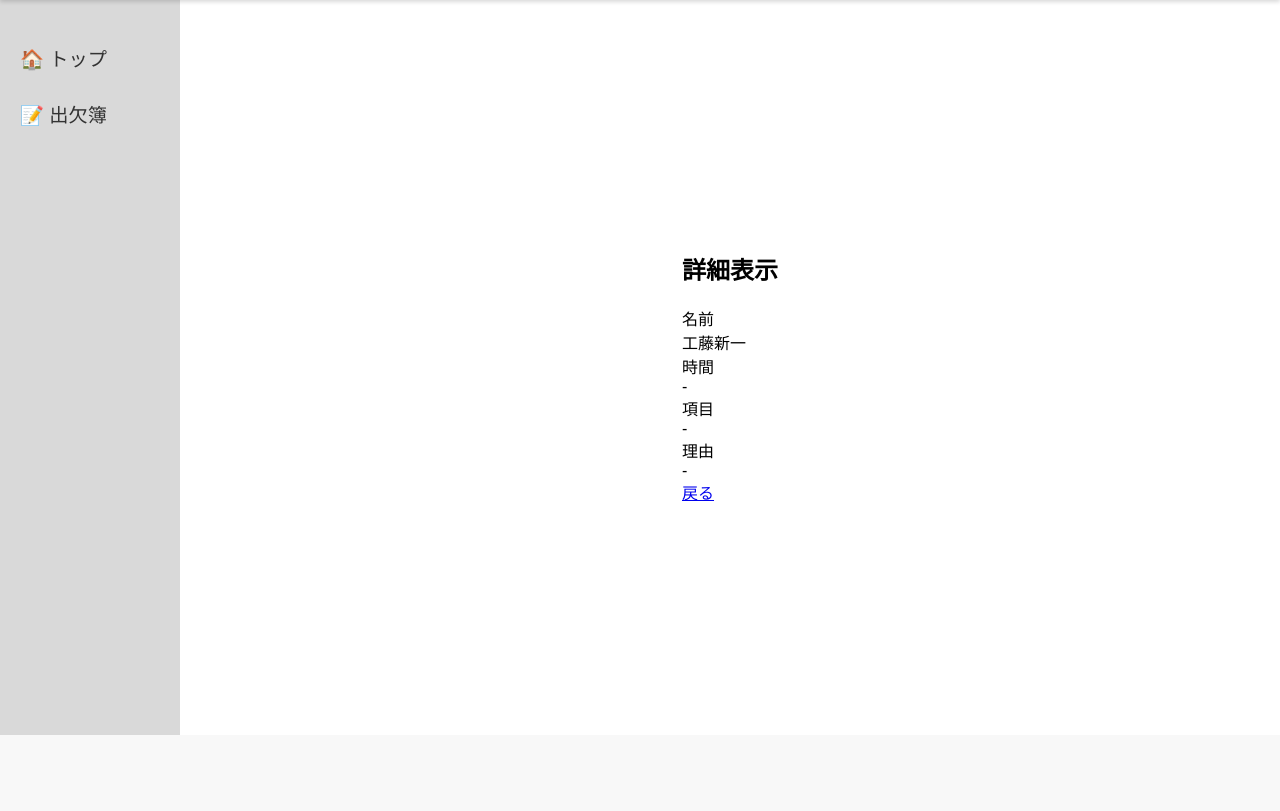
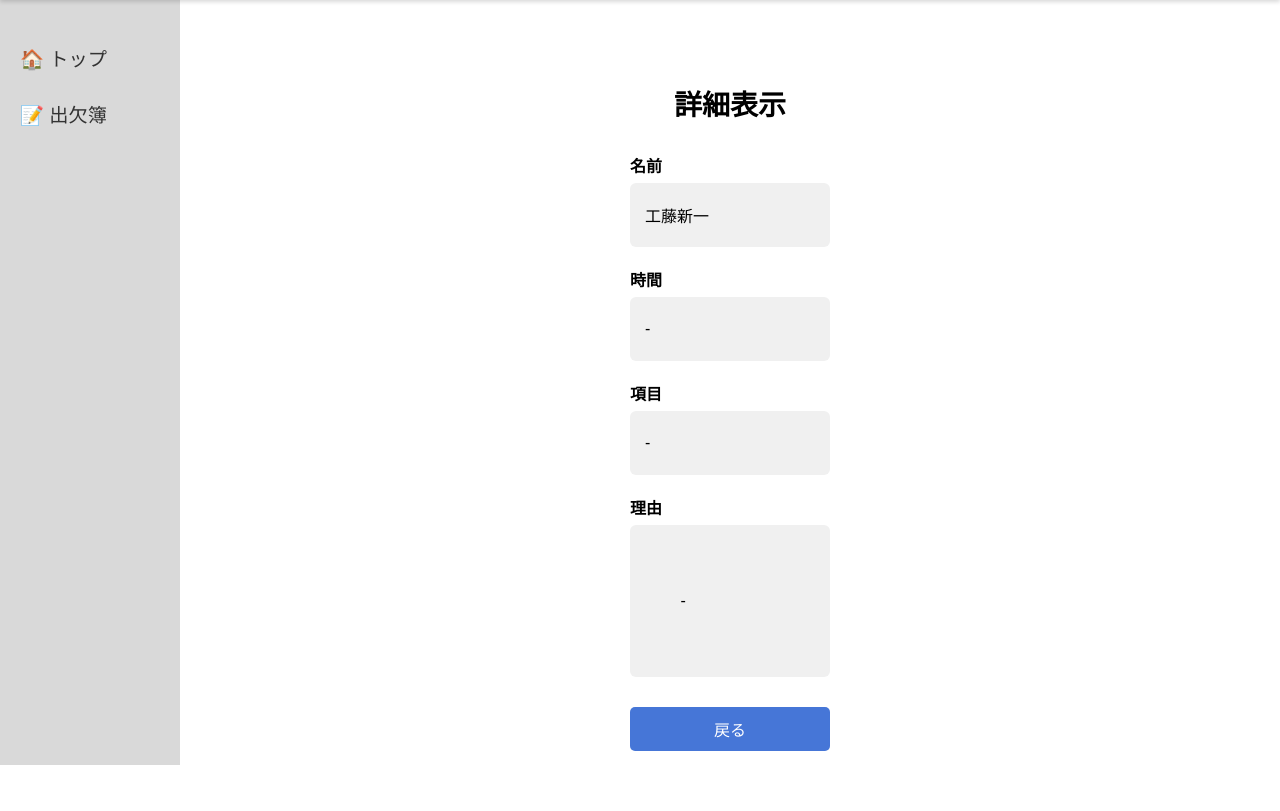
Before and after one commit to 2025-ohara-oita-it-GraduationProject/2025.3C.ohara.oita.it, a Django app: page /detail/2/2025-11-18/ in a window 1280 px wide. Shown: the part 65-876 px from the top of the page. Before the commit the page ends 800 px from the top, so only its background shows below. Run offline with Django 4.2, Linux system fonts and the light colour scheme; data comes from the database, SQL or seed files in the repository; both versions use the stored data as it was after the commit.

Commit message:
11/20
!!

```diff
--- a/telles/models.py
+++ b/telles/models.py
@@ -1,6 +1,6 @@
 from django.db import models
 from django.contrib.auth.models import AbstractUser
-
+from django.utils import timezone
 # ===============================
 # カスタムユーザーモデル
 # ===============================
@@ -71,6 +71,8 @@ class Attendance(models.Model):
 
     student = models.ForeignKey(StudentProfile, on_delete=models.CASCADE)
     date = models.DateField()
+    time = models.TimeField(default=timezone.now)  # 作成時に自動で現在時刻
+
     status = models.CharField(max_length=20, choices=STATUS_CHOICES)
     reason = models.TextField(blank=True)
     checked = models.BooleanField(default=False)
--- a/telles/static/css/styles.css
+++ b/telles/static/css/styles.css
@@ -906,3 +906,143 @@ td:hover {
   transform: translateY(-2px);
   box-shadow: 0 4px 8px rgba(0,0,0,0.1);
 }
+
+
+
+
+/* ================================
+   クラス一覧テーブル（class-table）
+================================ */
+/* ============================
+   トップページ用：クラス一覧表
+   class-table-top
+============================ */
+.class-table-top {
+  width: 100%;
+  border-collapse: collapse;
+  border: 2px solid #000;
+  background: #fff;
+  border-radius: 6px;
+  overflow: hidden;
+  text-align: center;
+}
+
+.class-table-top thead {
+  background-color: #f0f0f0;
+}
+
+.class-table-top th,
+.class-table-top td {
+  padding: 12px 10px;
+  border-bottom: 1px solid #ccc;
+}
+
+.class-table-top tr:last-child td {
+  border-bottom: none;
+}
+
+.class-table-top .empty {
+  text-align: center;
+  padding: 15px;
+  color: #555;
+}
+
+/* ============================
+   クラス一覧ページ用：詳細表
+   class-table-detail
+============================ */
+.class-table-detail {
+  width: 160%;
+  max-width: 900px;
+  margin: 0 auto;
+  border-collapse: collapse;
+  border: 2px solid #000;
+  background: #fff;
+  border-radius: 8px;
+  overflow: hidden;
+}
+
+.class-table-detail thead {
+  background: #e6e6e6;
+}
+
+.class-table-detail th,
+.class-table-detail td {
+  padding: 14px 12px;
+  border-bottom: 1px solid #ccc;
+  text-align: center;
+  font-size: 1.1rem;
+}
+
+.class-table-detail tr:last-child td {
+  border-bottom: none;
+}
+
+.class-table-detail a {
+  text-decoration: none;
+  font-size: 1.2rem;
+}
+
+.class-table-detail .empty {
+  padding: 18px;
+  text-align: center;
+  color: #777;
+}
+
+/* 詳細ページ全体のコンテナ */
+.detail-container {
+  max-width: 600px;
+  margin: 40px auto;
+  padding: 20px;
+}
+
+/* タイトル */
+.detail-title {
+  font-size: 28px;
+  text-align: center;
+  margin-bottom: 30px;
+}
+
+/* 各項目 */
+.detail-item {
+  margin-bottom: 20px;
+}
+
+/* 見出しのラベル（名前・時間など） */
+.detail-item label {
+  font-weight: bold;
+  font-size: 16px;
+  margin-bottom: 6px;
+  display: block;
+}
+
+/* 灰色のボックス */
+.detail-box {
+  background: #f0f0f0;      /* 明るい灰色 */
+  padding: 12px 15px;
+  border-radius: 6px;
+  min-height: 40px;
+  display: flex;
+  align-items: center;       /* 縦方向中央揃え */
+  font-size: 16px;
+}
+
+/* 理由欄だけ高さを増やす */
+.reason-box {
+  min-height: 80px;
+  line-height: 1.6;
+  white-space: pre-wrap;
+}
+
+/* 戻るボタン */
+.back-btn {
+  display: block;
+  margin: 30px auto 0;
+  width: 200px;
+  text-align: center;
+  padding: 10px 0;
+  background: #4676D7;
+  color: white;
+  border-radius: 5px;
+  text-decoration: none;
+}
--- a/telles/templates/attendance_done.html
+++ b/telles/templates/attendance_done.html
@@ -12,6 +12,7 @@
   <p>以下の内容で送信されました：</p>
   <p><strong>対象日：</strong> {{ date }}</p>
   <p><strong>区分：</strong> {{ status }}</p>
+  <p><strong>送信時刻：</strong> {{ time }}</p>  <!-- ここを追加 -->
   <p><strong>理由：</strong></p>
   <p style="white-space: pre-wrap; border: 1px solid #ccc; padding: 10px; border-radius: 6px;">{{ reason }}</p>
 
--- a/telles/templates/class_list.html
+++ b/telles/templates/class_list.html
@@ -9,12 +9,13 @@
 
   <span id="today"></span>
 
-  <table class="class-table">
+  <table class="class-table-detail">
     <thead>
       <tr>
         <th>番号</th>
         <th>名前</th>
         <th>詳細</th>
+        <th>通知</th>
       </tr>
     </thead>
 
--- a/telles/templates/detail.html
+++ b/telles/templates/detail.html
@@ -14,16 +14,19 @@
     </div>
   </div>
 
+
+
   <div class="detail-item">
     <label>時間</label>
     <div class="detail-box">
       {% if attendance %}
-        {{ attendance.date }}
+        {{ attendance.time|time:"H:i" }}
       {% else %}
         -
       {% endif %}
     </div>
   </div>
+
 
   <div class="detail-item">
     <label>項目</label>
--- a/telles/templates/index.html
+++ b/telles/templates/index.html
@@ -28,7 +28,7 @@
 
       <span id="today"></span>
 
-      <table class="class-table">
+      <table class="class-table-top">
         <thead>
           <tr>
             <th>クラス</th>
--- a/telles/views.py
+++ b/telles/views.py
@@ -257,21 +257,23 @@ def attendance_form(request):
         # 送信 → DB 保存
         elif action == "send":
             student = request.user.student_profile
-
-            Attendance.objects.update_or_create(
+            local_time = timezone.localtime(timezone.now()).time()  # 日本時間に変換
+            attendance_obj, created = Attendance.objects.update_or_create(
                 student=student,
                 date=date,  # ここに変換済み日付を渡す
                 defaults={
                     "status": status,
                     "reason": reason,
-                    "checked": False
+                    "checked": False,
+                    "time":local_time
                 }
             )
 
             return render(request, "attendance_done.html", {
                 "date": date,
                 "status": STATUS_JP.get(status, status),
-                "reason": reason
+                "reason": reason,
+                "time": attendance_obj.time,
             })
 
         # 戻る
```
Also changed, not shown: db.sqlite3, telles/migrations/0008_attendance_time.py (added).
